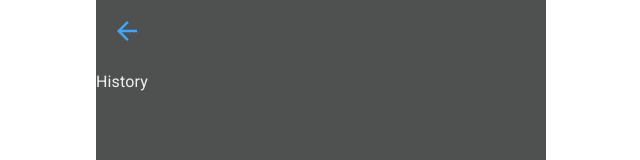
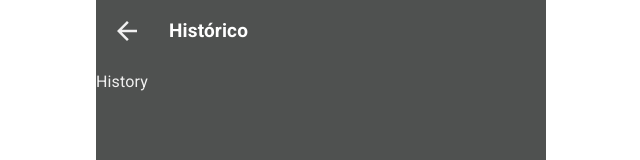
Before and after one commit to Francisco-Fetapi/portuguese-umbundo-dictionary, a React (Vite) app: page /historico in a window 1280 px wide. Shown: the top 160 px of the page, without its empty margins (319-959 px from the left). Built offline with nearby package versions, Linux system fonts and the light colour scheme.

Commit message:
feat: page name added in all pages

```diff
--- a/src/components/PageHeader.tsx
+++ b/src/components/PageHeader.tsx
@@ -14,15 +14,15 @@ export default function PageHeader({ children, pageName }: PageHeaderProps) {
       <Box py={1} px={1}>
         <Stack direction="row" alignItems="center">
           <IconButton>
-            <MdArrowBack size={30} color={theme.palette.primary.light} />
+            <MdArrowBack size={30} color="#F0F0F0" />
           </IconButton>
           <Stack
             flexGrow={1}
             direction="row"
             gap={0.5}
             alignItems="center"
-            justifyContent="center"
             style={{ zoom: 0.95 }}
+            ml={2.5}
           >
             <Text variant="h6" fontWeight="bold" color="white">
               {pageName}
--- a/src/pages/AboutUs.tsx
+++ b/src/pages/AboutUs.tsx
@@ -1,5 +1,5 @@
 import PageHeader from "../components/PageHeader";
 
 export default function AboutUs() {
-  return <PageHeader>AboutUs</PageHeader>;
+  return <PageHeader pageName="Sobre Nós">AboutUs</PageHeader>;
 }
--- a/src/pages/Conversations.tsx
+++ b/src/pages/Conversations.tsx
@@ -1,5 +1,5 @@
 import PageHeader from "../components/PageHeader";
 
 export default function Conversations() {
-  return <PageHeader>Conversations</PageHeader>;
+  return <PageHeader pageName="Conversação">Conversations</PageHeader>;
 }
--- a/src/pages/Favorites.tsx
+++ b/src/pages/Favorites.tsx
@@ -1,5 +1,5 @@
 import PageHeader from "../components/PageHeader";
 
 export default function Favorites() {
-  return <PageHeader>Favorites</PageHeader>;
+  return <PageHeader pageName="Favoritos">Favorites</PageHeader>;
 }
--- a/src/pages/HelpAndComments.tsx
+++ b/src/pages/HelpAndComments.tsx
@@ -1,5 +1,7 @@
 import PageHeader from "../components/PageHeader";
 
 export default function HelpAndComments() {
-  return <PageHeader>HelpAndComments</PageHeader>;
+  return (
+    <PageHeader pageName="Ajuda e Comentários">HelpAndComments</PageHeader>
+  );
 }
--- a/src/pages/History.tsx
+++ b/src/pages/History.tsx
@@ -1,5 +1,5 @@
 import PageHeader from "../components/PageHeader";
 
 export default function History() {
-  return <PageHeader>History</PageHeader>;
+  return <PageHeader pageName="Histórico">History</PageHeader>;
 }
--- a/src/pages/PolicyAndPrivacy.tsx
+++ b/src/pages/PolicyAndPrivacy.tsx
@@ -1,5 +1,7 @@
 import PageHeader from "../components/PageHeader";
 
 export default function PolicyAndPrivacy() {
-  return <PageHeader>PolicyAndPrivacy</PageHeader>;
+  return (
+    <PageHeader pageName="Politica e Privacidade">PolicyAndPrivacy</PageHeader>
+  );
 }
--- a/src/pages/SavedSentences.tsx
+++ b/src/pages/SavedSentences.tsx
@@ -1,5 +1,5 @@
 import PageHeader from "../components/PageHeader";
 
 export default function SavedSentences() {
-  return <PageHeader>SavedSentences</PageHeader>;
+  return <PageHeader pageName="Frases guardadas">SavedSentences</PageHeader>;
 }
--- a/src/pages/Settings.tsx
+++ b/src/pages/Settings.tsx
@@ -1,5 +1,5 @@
 import PageHeader from "../components/PageHeader";
 
 export default function Settings() {
-  return <PageHeader>Settings</PageHeader>;
+  return <PageHeader pageName="Definições">Settings</PageHeader>;
 }
--- a/src/pages/UtilityTerms.tsx
+++ b/src/pages/UtilityTerms.tsx
@@ -1,5 +1,5 @@
 import PageHeader from "../components/PageHeader";
 
 export default function UtilityTerms() {
-  return <PageHeader>UtilityTerms</PageHeader>;
+  return <PageHeader pageName="Termos de utilização">UtilityTerms</PageHeader>;
 }
--- a/src/pages/Verbs.tsx
+++ b/src/pages/Verbs.tsx
@@ -1,5 +1,5 @@
 import PageHeader from "../components/PageHeader";
 
 export default function Verbs() {
-  return <PageHeader>Verbs</PageHeader>;
+  return <PageHeader pageName="Verbos">Verbs</PageHeader>;
 }
```
